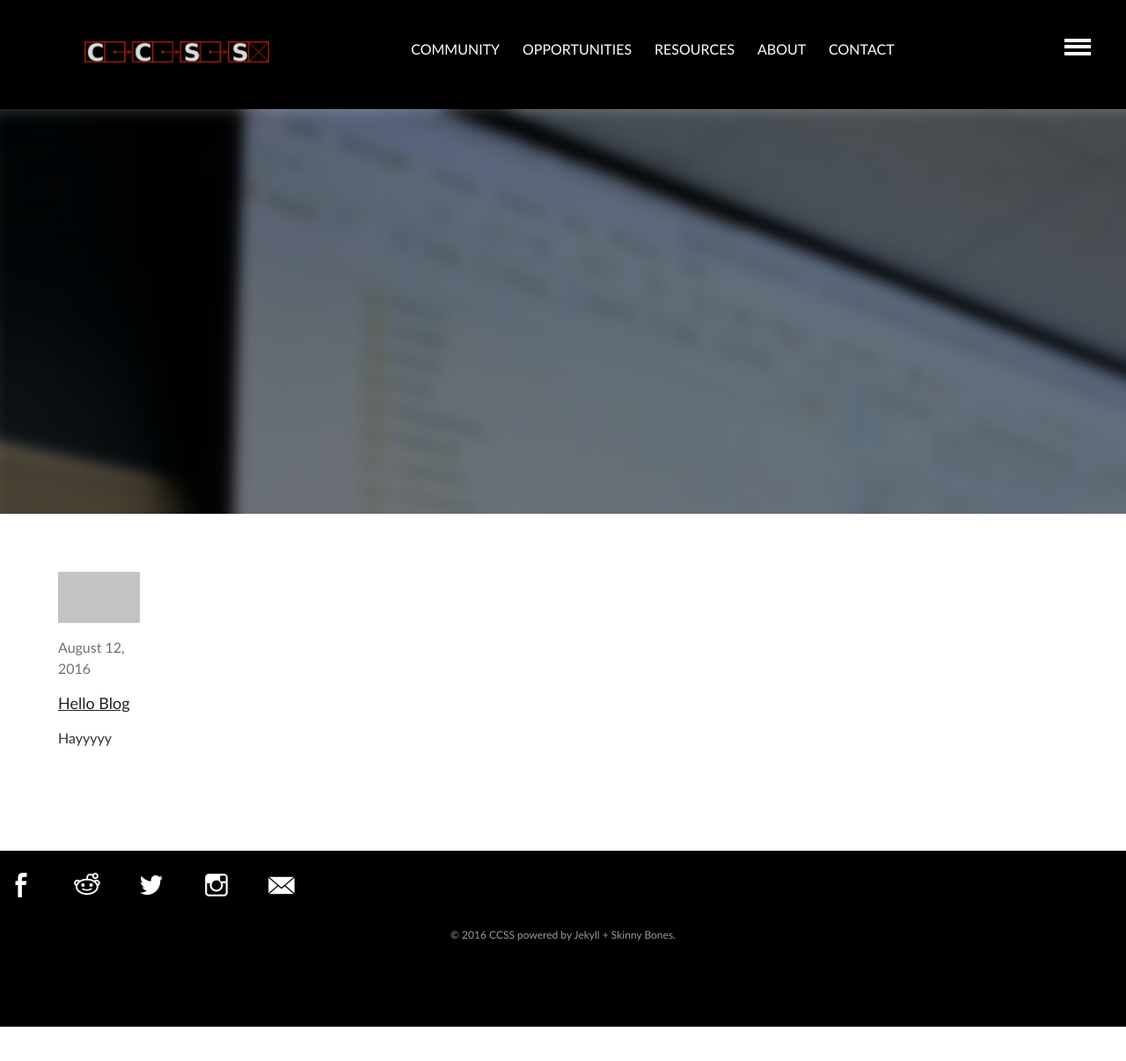
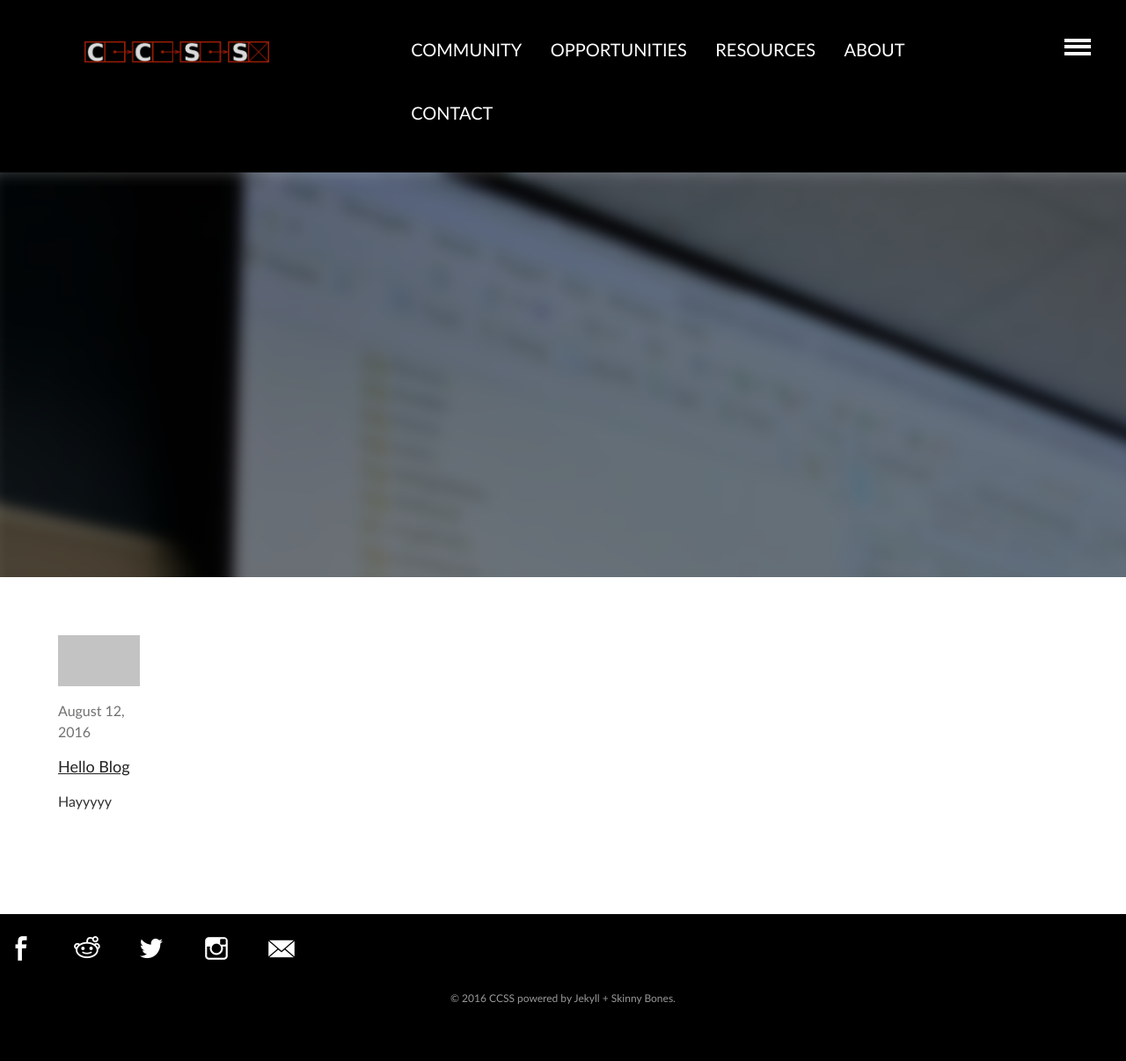
Before and after one commit to brittnylapierre/ccss_web, a Jekyll site: the page built from index.md, in a window 1280 px wide. Shown: the top 1206 px of the page at 88% size. Built offline with Jekyll 4.4.1, drawn with Linux system fonts in a browser that asks for light colours.

Commit message:
Updated _layout.scss

```diff
--- a/_sass/_layout.scss
+++ b/_sass/_layout.scss
@@ -109,7 +109,7 @@
 	li {
 		a {
 			font-weight: 200;
-			@include font-size(16,no);
+			@include font-size(20,no);
 			line-height: .5 * $masthead-height; // half the height to center vertically
 			color: white;
 			text-transform: uppercase;
```
